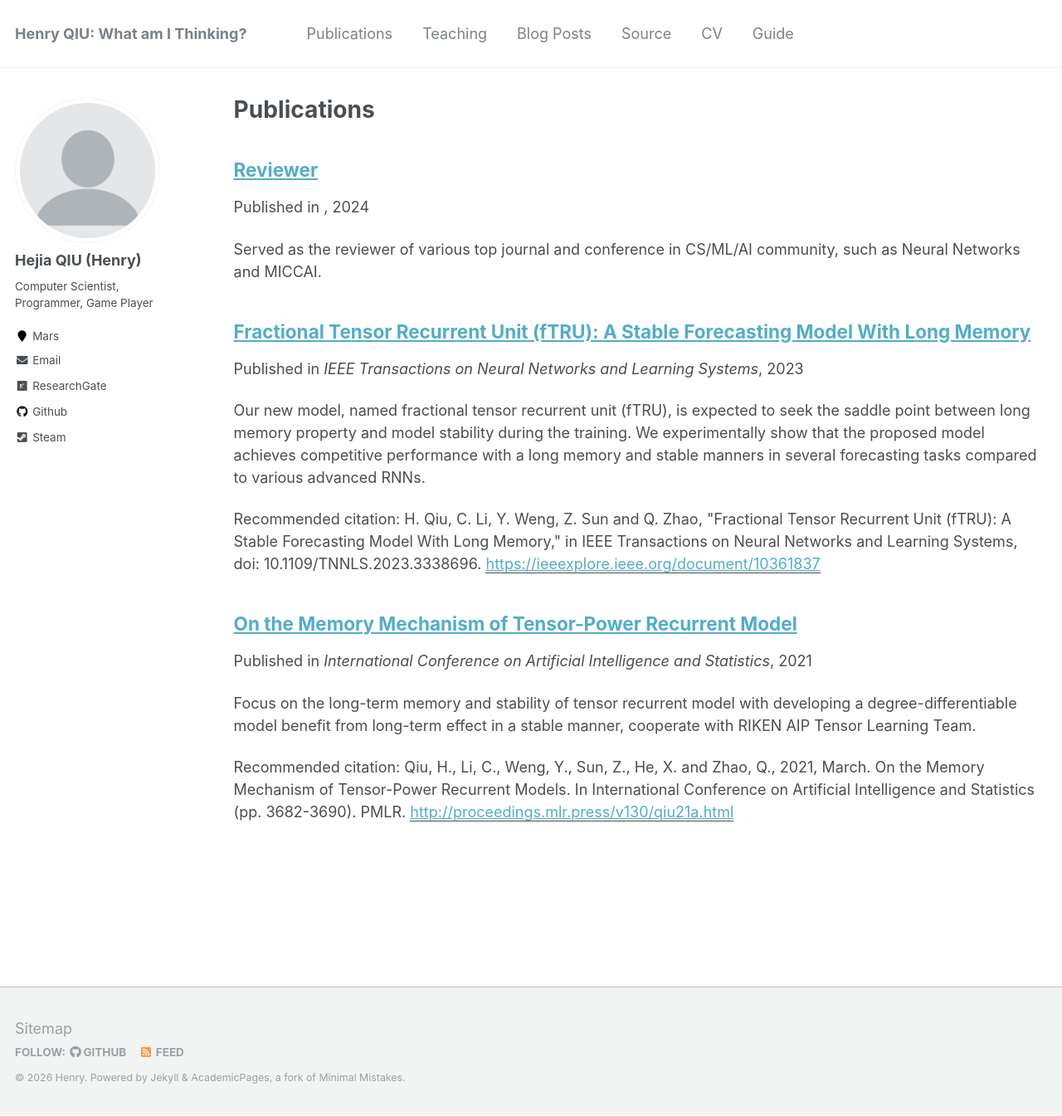
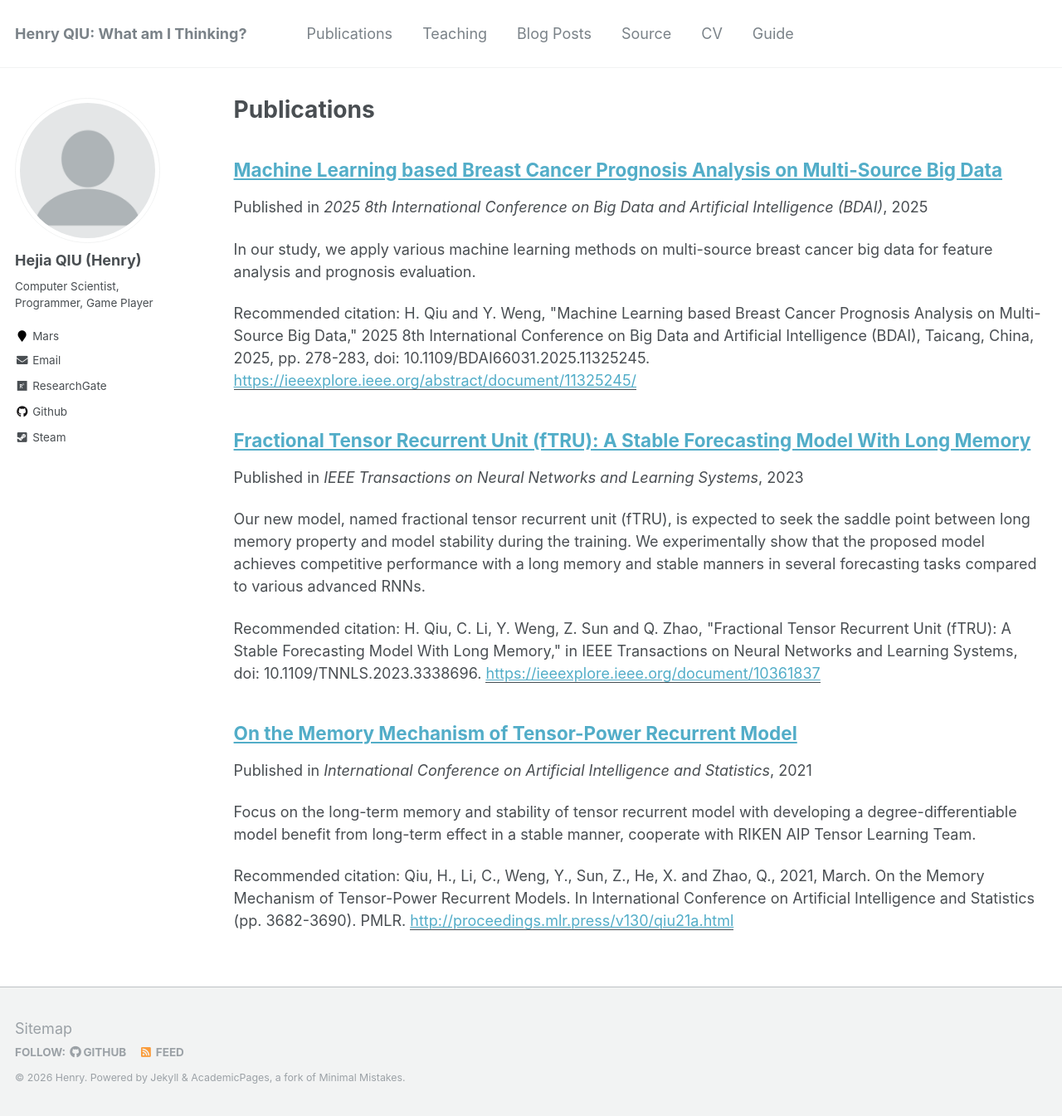
Before and after one commit to HenryJaQiu/HenryJaQiu.github.io, a Jekyll site: the page built from _pages/publications.md, in a window 1280 px wide and 1345 px high. Shown: the whole window at 83% size. Built offline with Jekyll 4.4.1, drawn with Linux system fonts in a browser that asks for light colours.

Commit message:
2026 update

```diff
--- a/_publications/2024-12-15-paper-title-number-3md.md
+++ /dev/null
@@ -1,7 +0,0 @@
----
-title: "Reviewer"
-collection: publications
-permalink: /publication/2024-12-15-paper-title-number-3
-excerpt: 'Served as the reviewer of various top journal and conference in CS/ML/AI community, such as Neural Networks and MICCAI.'
----
-I have served as the reviewer of various top journal and conference in CS/ML/AI community, such as Neural Networks and MICCAI.
--- /dev/null
+++ b/_publications/2025-8-15-paper-title-number-3.md
@@ -0,0 +1,13 @@
+---
+title: "Machine Learning based Breast Cancer Prognosis Analysis on Multi-Source Big Data"
+collection: publications
+permalink: /publication/2025-8-15-paper-title-number-3
+excerpt: 'In our study, we apply various machine learning methods on multi-source breast cancer big data for feature analysis and prognosis evaluation.'
+date: 2025-8-15
+venue: '2025 8th International Conference on Big Data and Artificial Intelligence (BDAI)'
+paperurl: 'https://ieeexplore.ieee.org/abstract/document/11325245/'
+citation: 'H. Qiu and Y. Weng, "Machine Learning based Breast Cancer Prognosis Analysis on Multi-Source Big Data," 2025 8th International Conference on Big Data and Artificial Intelligence (BDAI), Taicang, China, 2025, pp. 278-283, doi: 10.1109/BDAI66031.2025.11325245.'
+---
+Breast cancer is the most common cancer among women worldwide with a high recurrence rate. The prognosis estimation of breast cancer remains a challenge, which is only investigated by a few works. In our study, we apply various machine learning methods on multi-source breast cancer big data for feature analysis and prognosis evaluation. Based on our experimental results, we conclude that the implementation of machine learning algorithms helps to extract prognostic information, while strategic feature engineering and multi-source data fusion demonstrate significant potential to enhance prognosis prediction performance and clinical decision-making processes..
+
+[Get paper here](https://ieeexplore.ieee.org/abstract/document/11325245)
```
Also changed, not shown: _pages/about.md (+4 -4 lines), _teaching/2026-03-01-teaching-14.md (added, +12 -0 lines), 3 other files.
